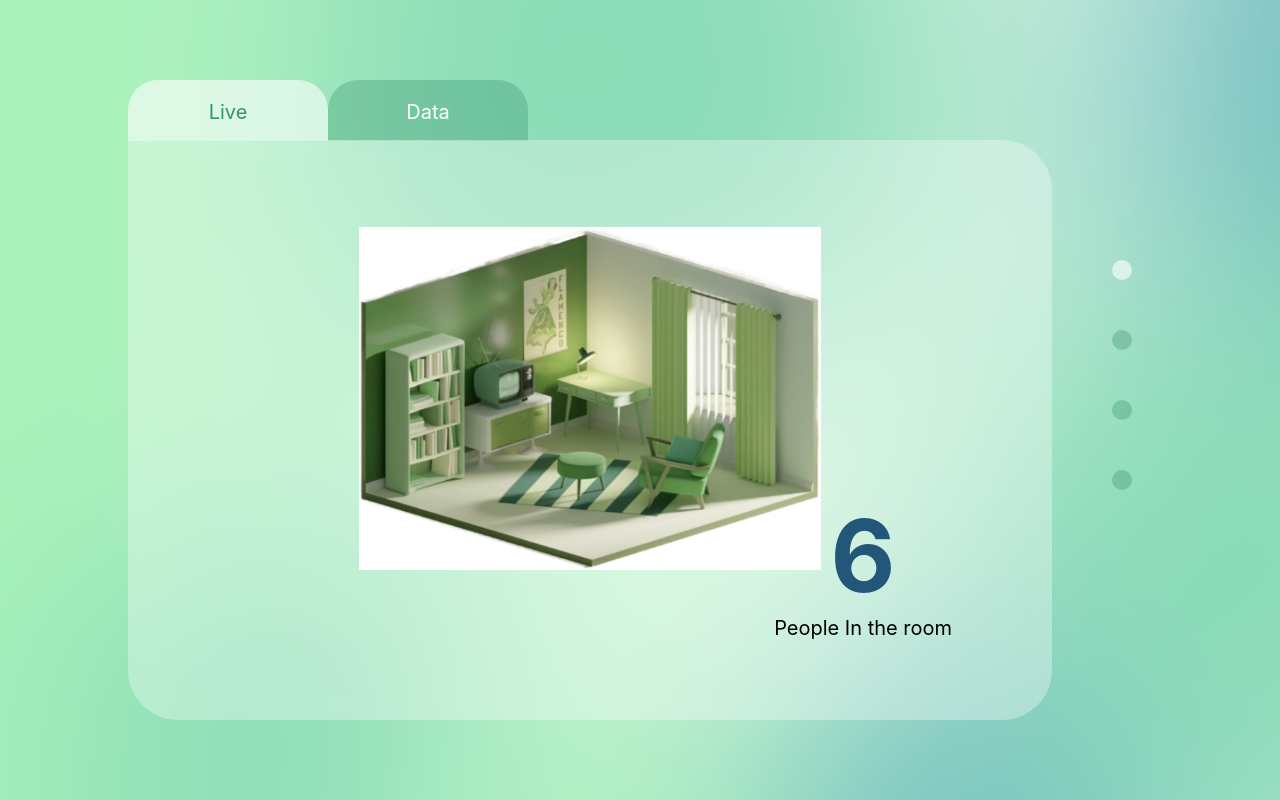
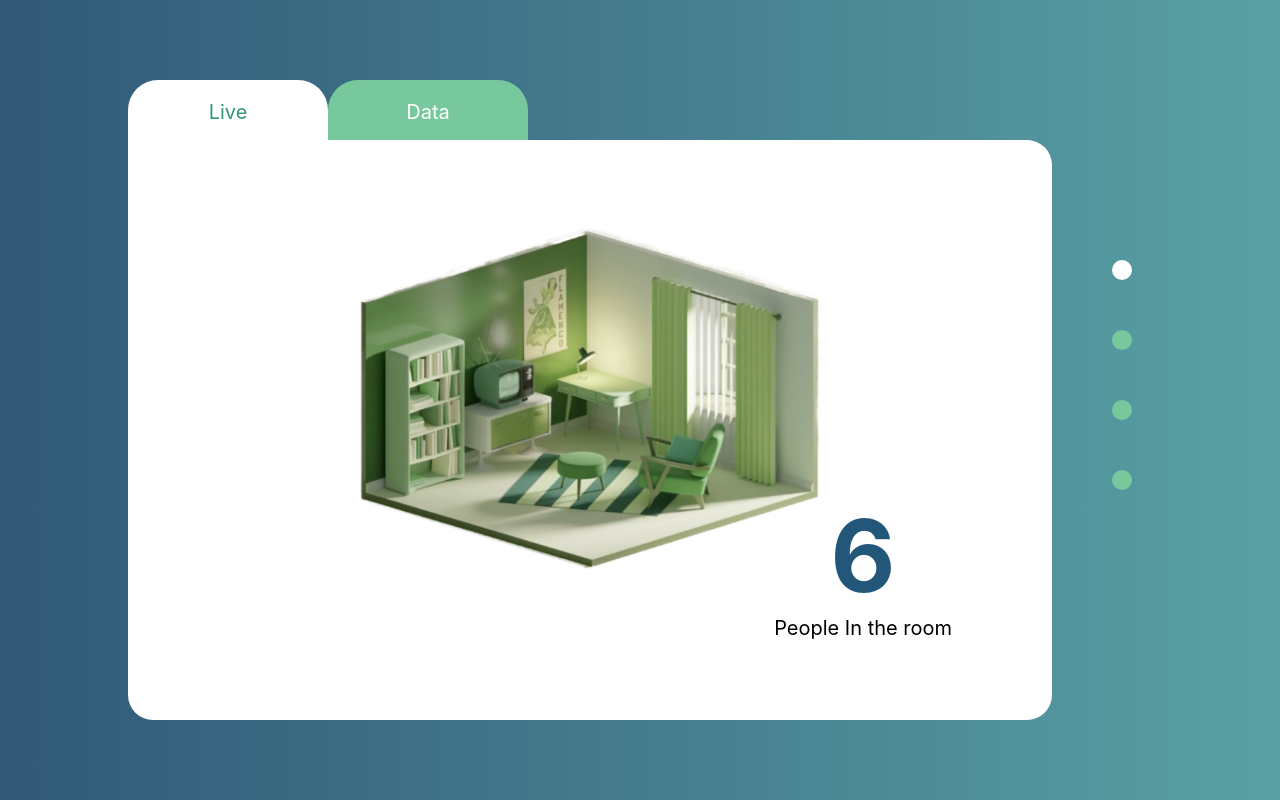
Before and after one commit to etinaude/Zona, a React (Create React App) app in the folder frontend/: page / in a window 1280 px wide. Built offline with nearby package versions, Linux system fonts and the light colour scheme.

Commit message:
background colours

```diff
--- a/frontend/src/App.scss
+++ b/frontend/src/App.scss
@@ -1,6 +1,13 @@
+$primary: #315878;
+$secondary: #59a1a4;
+$tertiary: #78c89d;
+$quaternary: #9be9a1;
+
 .background {
-  background-image: url(./assets/background.png);
-  background-size: cover;
+  // background-image: url(./assets/background.png);
+  // background-size: cover;
+  // background: #78c89d;
+  background: linear-gradient(90deg, #315878 0%, #59a1a4 100%);
   position: fixed;
   top: 0;
   left: 0;
@@ -60,8 +67,8 @@
   left: 0;
   width: calc(100% - 100px);
   height: calc(100% - 60px);
-  background-color: #fff5;
-  border-radius: 0 50px 50px 50px;
+  background-color: #fff;
+  border-radius: 0 25px 25px 25px;
   backdrop-filter: blur(10px);
 
   .center-container {
@@ -170,21 +177,21 @@
 }
 
 .no-active {
-  background-color: #35916d55;
+  background-color: #78c89d;
   color: #fff;
 }
 
 .no-active:hover {
-  background-color: #44be8f55;
+  background-color: #9be9a1;
 }
 
 .active {
-  background-color: #fff9;
+  background-color: #fff;
   color: #339670;
   cursor: pointer;
   transition: 0.2s ease;
 }
 
 .active:hover {
-  background-color: rgba(193, 255, 206, 0.6);
+  background-color: #78c89d;
 }
```
